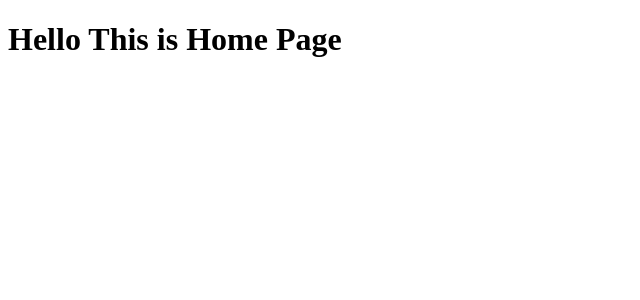
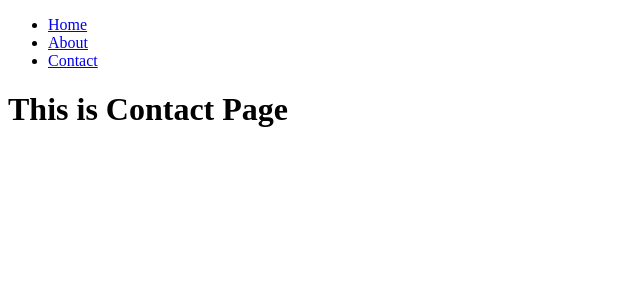
Before and after one commit to MWDeveloperTeam/aijaz-sir-portfolio, a React (Vite) app: page /contact in a window 1280 px wide. Shown: the top 300 px of the page, without its empty margins (0-640 px from the left). Built offline with nearby package versions, Linux system fonts and the light colour scheme.

Commit message:
third commit

```diff
--- a/index.html
+++ b/index.html
@@ -1,8 +1,7 @@
-<!doctype html>
+<!DOCTYPE html>
 <html lang="en">
   <head>
     <meta charset="UTF-8" />
-    <link rel="icon" type="image/svg+xml" href="/vite.svg" />
     <meta name="viewport" content="width=device-width, initial-scale=1.0" />
     <title>Portfolio</title>
   </head>
--- a/package.json
+++ b/package.json
@@ -11,7 +11,9 @@
   },
   "dependencies": {
     "react": "^18.3.1",
-    "react-dom": "^18.3.1"
+    "react-dom": "^18.3.1",
+    "react-router-dom": "^6.26.1",
+    "styled-components": "^6.1.13"
   },
   "devDependencies": {
     "@eslint/js": "^9.9.0",
--- a/src/App.jsx
+++ b/src/App.jsx
@@ -1,11 +1,33 @@
-import React from 'react'
+import React from "react";
+import { useRoutes } from "react-router-dom";
+import Nav from "./components/Nav";
+import Home from "./pages/home/Home";
+import About from "./pages/about/About";
+import Contact from "./pages/contact/Contact";
+import Layout from "./components/Layout";
 
 const App = () => {
-  return (
-    <div>
-      <h1>Hello This is Home Page</h1>
-    </div>
-  )
-}
+  const elements = useRoutes([
+    {
+      path: "/",
+      element: <Layout />,
+      children: [
+        {
+          index: true,
+          element: <Home />,
+        },
+        {
+          path: "about",
+          element: <About />,
+        },
+        {
+          path: "contact",
+          element: <Contact />,
+        },
+      ],
+    },
+  ]);
+  return elements;
+};
 
-export default App
+export default App;
--- /dev/null
+++ b/src/components/Layout.jsx
@@ -0,0 +1,14 @@
+import React from "react";
+import Nav from "./Nav";
+import { Outlet } from "react-router-dom";
+
+const Layout = () => {
+  return (
+    <div>
+      <Nav />
+      <Outlet />
+    </div>
+  );
+};
+
+export default Layout;
--- /dev/null
+++ b/src/components/Nav.jsx
@@ -0,0 +1,22 @@
+import React from "react";
+import { Link } from "react-router-dom";
+
+const Nav = () => {
+  return (
+    <div>
+      <ul>
+        <li>
+          <Link to="/">Home</Link>
+        </li>
+        <li>
+          <Link to="/about">About</Link>
+        </li>
+        <li>
+          <Link to="/contact">Contact</Link>
+        </li>
+      </ul>
+    </div>
+  );
+};
+
+export default Nav;
--- a/src/main.jsx
+++ b/src/main.jsx
@@ -1,9 +1,12 @@
-import { StrictMode } from 'react'
-import { createRoot } from 'react-dom/client'
-import App from './App.jsx'
+import { StrictMode } from "react";
+import { createRoot } from "react-dom/client";
+import App from "./App.jsx";
+import { BrowserRouter } from "react-router-dom";
 
-createRoot(document.getElementById('root')).render(
+createRoot(document.getElementById("root")).render(
   <StrictMode>
-    <App />
-  </StrictMode>,
-)
+    <BrowserRouter>
+      <App />
+    </BrowserRouter>
+  </StrictMode>
+);
--- /dev/null
+++ b/src/pages/about/About.jsx
@@ -0,0 +1,11 @@
+import React from 'react'
+
+const About = () => {
+  return (
+    <div>
+      <h1>This is About Page</h1>
+    </div>
+  )
+}
+
+export default About
--- /dev/null
+++ b/src/pages/contact/Contact.jsx
@@ -0,0 +1,11 @@
+import React from "react";
+
+const Contact = () => {
+  return (
+    <div>
+      <h1>This is Contact Page</h1>
+    </div>
+  );
+};
+
+export default Contact;
--- /dev/null
+++ b/src/pages/home/Home.jsx
@@ -0,0 +1,12 @@
+import React from 'react'
+
+
+const Home = () => {
+  return (
+    <div>
+      <h1>This is Home Page</h1>
+    </div>
+  )
+}
+
+export default Home
```
Also changed, not shown: src/components/Banner.jsx (added), src/components/Header.jsx (added), 1 other file (tests, documents, lock files or other folders).
